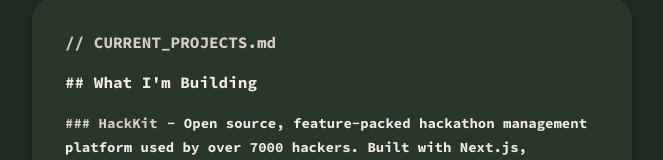
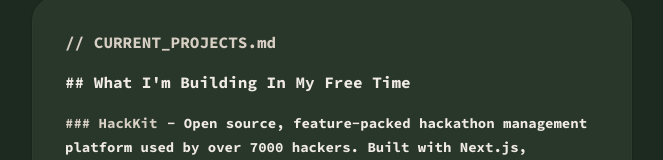
Before and after one commit to Lermatroid/site, a Next.js app: page /stats in a window 1280 px wide. Shown: the part 899-1059 px from the top of the page, without its empty margins (308-971 px from the left). Built offline with nearby package versions, Linux system fonts and the light colour scheme; what tailwindcss-motion would draw is missing.

Commit message:
update stats wording

```diff
--- a/src/app/(core)/stats/page.tsx
+++ b/src/app/(core)/stats/page.tsx
@@ -86,7 +86,7 @@ export default function Page() {
             <span className="text-muted-foreground pb-2">
               // CURRENT_PROJECTS.md
             </span>
-            <span>## What I'm Building</span>
+            <span>## What I'm Building In My Free Time</span>
 
             {siteConfig.projects.map((project, index) => (
               <div key={index} className="mt-2">
```
